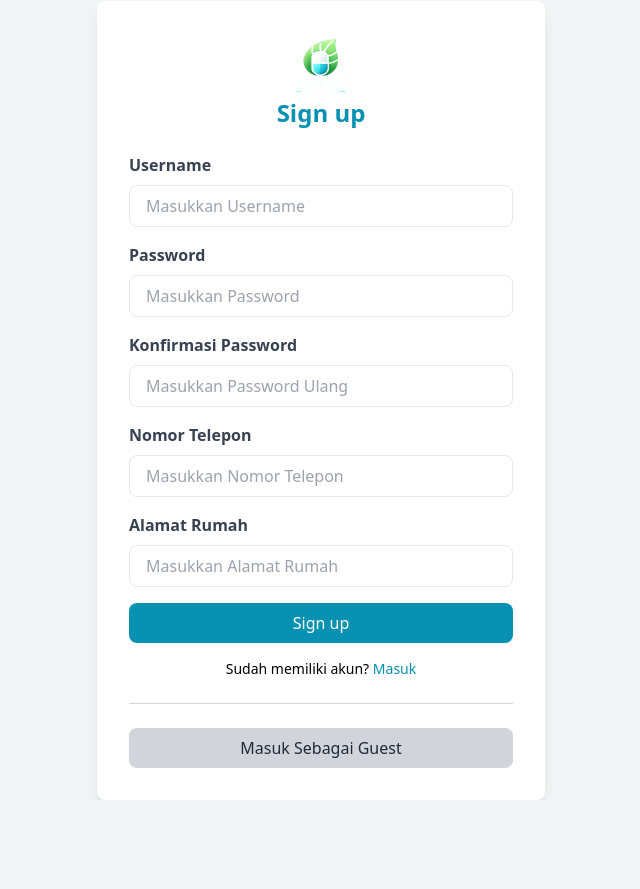
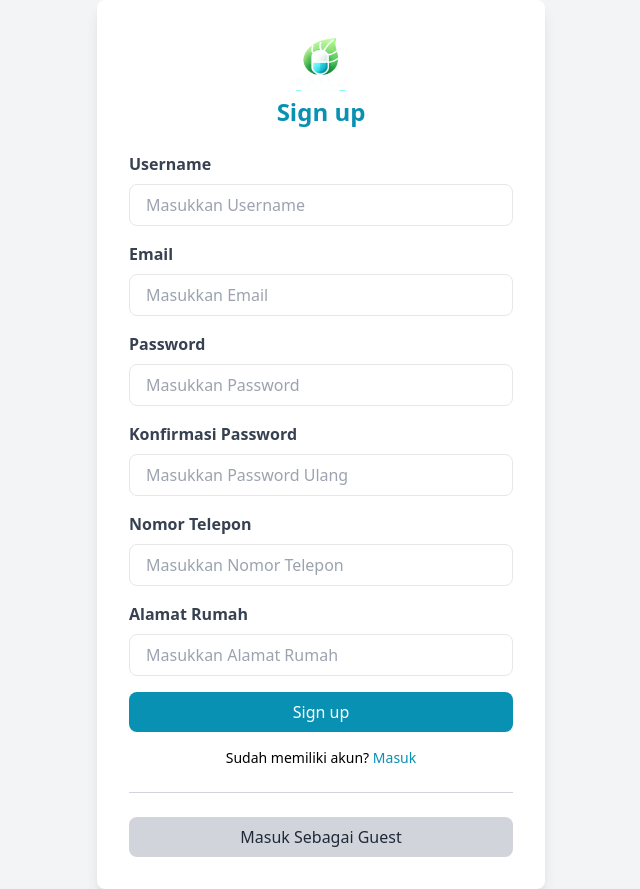
Before and after one commit to metrashandy/Web-Apotek, a PHP site: page /signup.php in a window 1280 px wide. Shown: the whole page, without its empty margins (319-959 px from the left). Before the commit the page ends 800 px from the top, so only its background shows below. Run offline with PHP 8.4, Linux system fonts and the light colour scheme.

Commit message:
biar bisa nerima email pas sign up

```diff
--- a/signup.php
+++ b/signup.php
@@ -25,6 +25,11 @@ require "koneksi.php";
                 <div class="mb-4">
                     <label for="Inputuser1" class="block text-gray-700 font-semibold mb-2">Username</label>
                     <input type="text" name="username" id="Inputuser1" placeholder="Masukkan Username"
+                        class="w-full px-4 py-2 border rounded-lg focus:outline-none focus:ring focus:ring-cyan-300" required>
+                </div>
+                <div class="mb-4">
+                    <label for="InputEmail" class="block text-gray-700 font-semibold mb-2">Email</label>
+                    <input type="email" name="email" id="InputEmail" placeholder="Masukkan Email"
                         class="w-full px-4 py-2 border rounded-lg focus:outline-none focus:ring focus:ring-cyan-300" required>
                 </div>
                 <div class="mb-4">
@@ -71,55 +76,42 @@ require "koneksi.php";
             <?php
             if (isset($_POST['tombolSignup'])) {
                 $username = htmlspecialchars(trim($_POST['username']));
+                $email = htmlspecialchars(trim($_POST['email']));
                 $password = htmlspecialchars(trim($_POST['password']));
                 $password1 = htmlspecialchars(trim($_POST['password1']));
                 $telepon = htmlspecialchars(trim($_POST['telepon']));
                 $rumah = htmlspecialchars(trim($_POST['rumah']));
 
-                if (empty($username) || empty($password) || empty($password1) || empty($telepon) || empty($rumah)) {
-            ?><script>
-                        let messageAllField = '<div class="text-red-500 mt-4 text-center">Semua field harus diisi!</div>';
-                        document.getElementById('emptyPublished').innerHTML = messageAllField;
-                    </script>
-                <?php
+                // Validasi field kosong
+                if (empty($username) || empty($email) || empty($password) || empty($password1) || empty($telepon) || empty($rumah)) {
+                    echo '<div class="text-red-500 mt-4 text-center">Semua field harus diisi!</div>';
+                } elseif (!filter_var($email, FILTER_VALIDATE_EMAIL)) {
+                    // Validasi format email
+                    echo '<div class="text-red-500 mt-4 text-center">Format email tidak valid!</div>';
                 } elseif ($password !== $password1) {
-                ?><script>
-                        let messagePasswordConfirm = '<div class="text-red-500 mt-4 text-center">Password tidak cocok!</div>';
-                        document.getElementById('emptyPublished').innerHTML = messagePasswordConfirm;
-                    </script>
-                    <?php
+                    // Validasi kesesuaian password
+                    echo '<div class="text-red-500 mt-4 text-center">Password tidak cocok!</div>';
                 } else {
                     $hashedPassword = password_hash($password, PASSWORD_DEFAULT);
 
-                    // Cek username
-                    $stmt = $koneksi->prepare("SELECT * FROM tb_pelanggan WHERE username = ?");
-                    $stmt->bind_param("s", $username);
+                    // Cek username atau email sudah terdaftar
+                    $stmt = $koneksi->prepare("SELECT * FROM tb_pelanggan WHERE username = ? OR email = ?");
+                    $stmt->bind_param("ss", $username, $email);
                     $stmt->execute();
                     $result = $stmt->get_result();
 
                     if ($result->num_rows > 0) {
-                    ?><script>
-                            let messageUsername = '<div class="text-red-500 mt-4 text-center">Username sudah digunakan!</div>';
-                            document.getElementById('emptyPublished').innerHTML = messageUsername;
-                        </script>
-                        <?php
+                        echo '<div class="text-red-500 mt-4 text-center">Username atau Email sudah digunakan!</div>';
                     } else {
-                        $sql = "INSERT INTO tb_pelanggan (username, no_tlp, alamat, password) VALUES (?, ?, ?, ?)";
+                        // Simpan data ke database
+                        $sql = "INSERT INTO tb_pelanggan (username, email, no_tlp, alamat, password) VALUES (?, ?, ?, ?, ?)";
                         $stmt = $koneksi->prepare($sql);
-                        $stmt->bind_param("ssss", $username, $telepon, $rumah, $hashedPassword);
+                        $stmt->bind_param("sssss", $username, $email, $telepon, $rumah, $hashedPassword);
 
                         if ($stmt->execute()) {
-                        ?><script>
-                                let messageDone = '<div class="text-green-500 mt-4 text-center">Pendaftaran berhasil!</div>';
-                                document.getElementById('emptyPublished').innerHTML = messageDone;
-                            </script>
-                        <?php
+                            echo '<div class="text-green-500 mt-4 text-center">Pendaftaran berhasil!</div>';
                         } else {
-                        ?><script>
-                                let messageWrongSQL = '<div class="text-red-500 mt-4 text-center">Terjadi kesalahan. Coba lagi!</div>';
-                                document.getElementById('emptyPublished').innerHTML = messageWrongSQL;
-                            </script>
-            <?php
+                            echo '<div class="text-red-500 mt-4 text-center">Terjadi kesalahan. Coba lagi!</div>';
                         }
                     }
                     $stmt->close();
```
